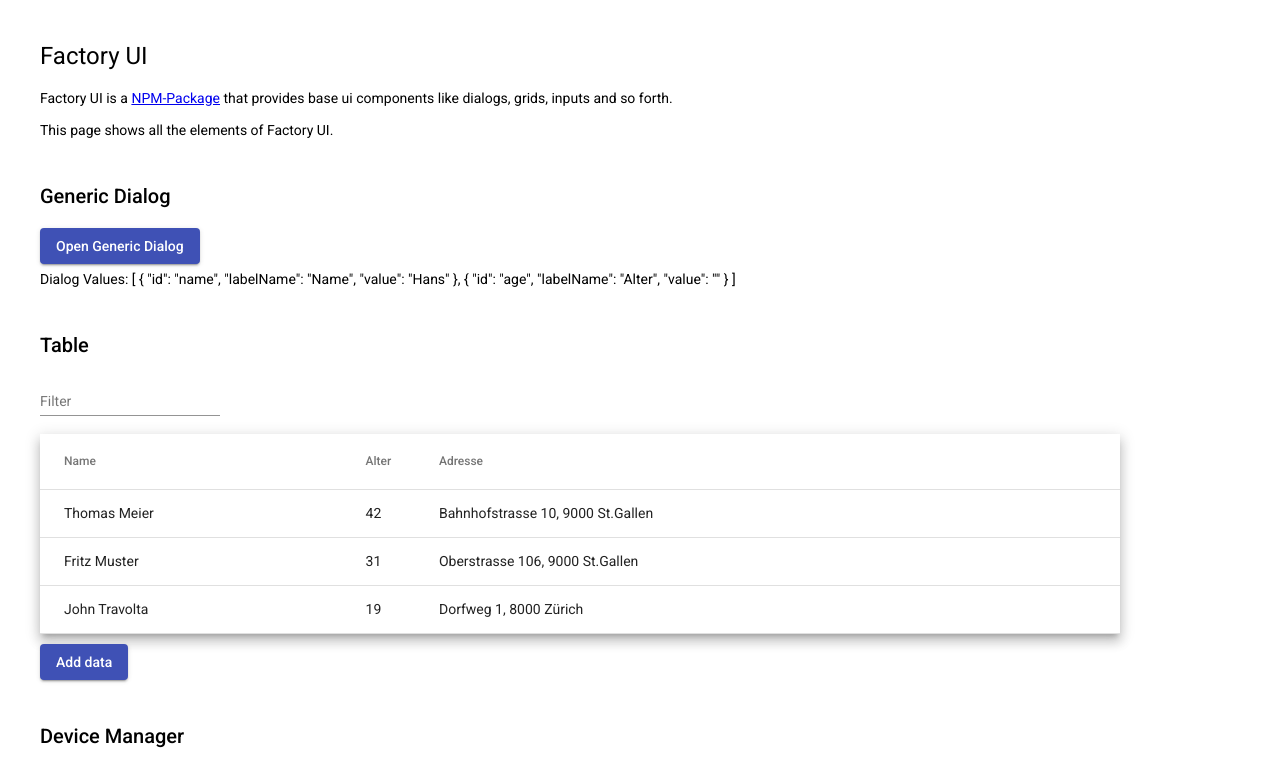
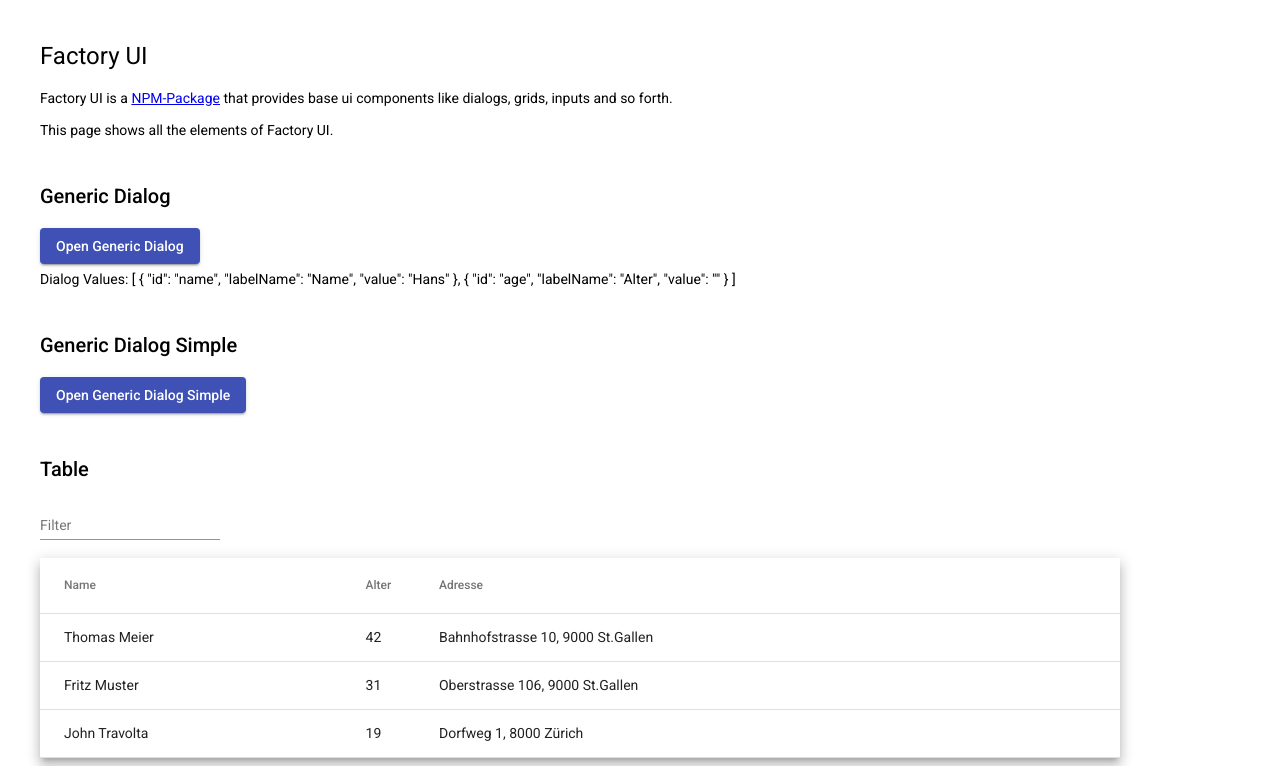
Before and after one commit to brandadrian/factory-ui, an Angular app in the folder factory-ui/: page / in a window 1280 px wide. Shown: the top 766 px of the page. Built offline with nearby package versions, Linux system fonts and the light colour scheme.

Commit message:
Generic Dialog Simple

```diff
--- a/factory-ui/src/app/app.component.html
+++ b/factory-ui/src/app/app.component.html
@@ -18,6 +18,18 @@
       </div>
 
       <div class="demo-item">
+        <h2>Generic Dialog Simple</h2>
+
+        <button
+            mat-raised-button
+            color="primary"
+            (click)="onOpenGenericDialogSimple()"
+        >
+        Open Generic Dialog Simple
+        </button>
+    </div>
+
+      <div class="demo-item">
         <h2>Table</h2>
         <factory-ui-table [isFilterVisible]="true" [columnDefinitions]="columnDefinitions" [data]="tableData"></factory-ui-table>
         <button
--- a/factory-ui/src/app/app.component.ts
+++ b/factory-ui/src/app/app.component.ts
@@ -44,6 +44,15 @@ export class AppComponent {
       });
   }
 
+  public onOpenGenericDialogSimple(): void {
+
+    this.genericDialogService.openDialog(
+      "Sample Title",
+      "Description of what will happen in this dialog.",
+      [],
+      () => { });
+  }
+
   public onAddGridData(): void {
     this.tableData.push({name: 'Thomas Meier', age: '42', address: 'Bahnhofstrasse 10, 9000 St.Gallen'});
     this.tableData = [...this.tableData];
```
